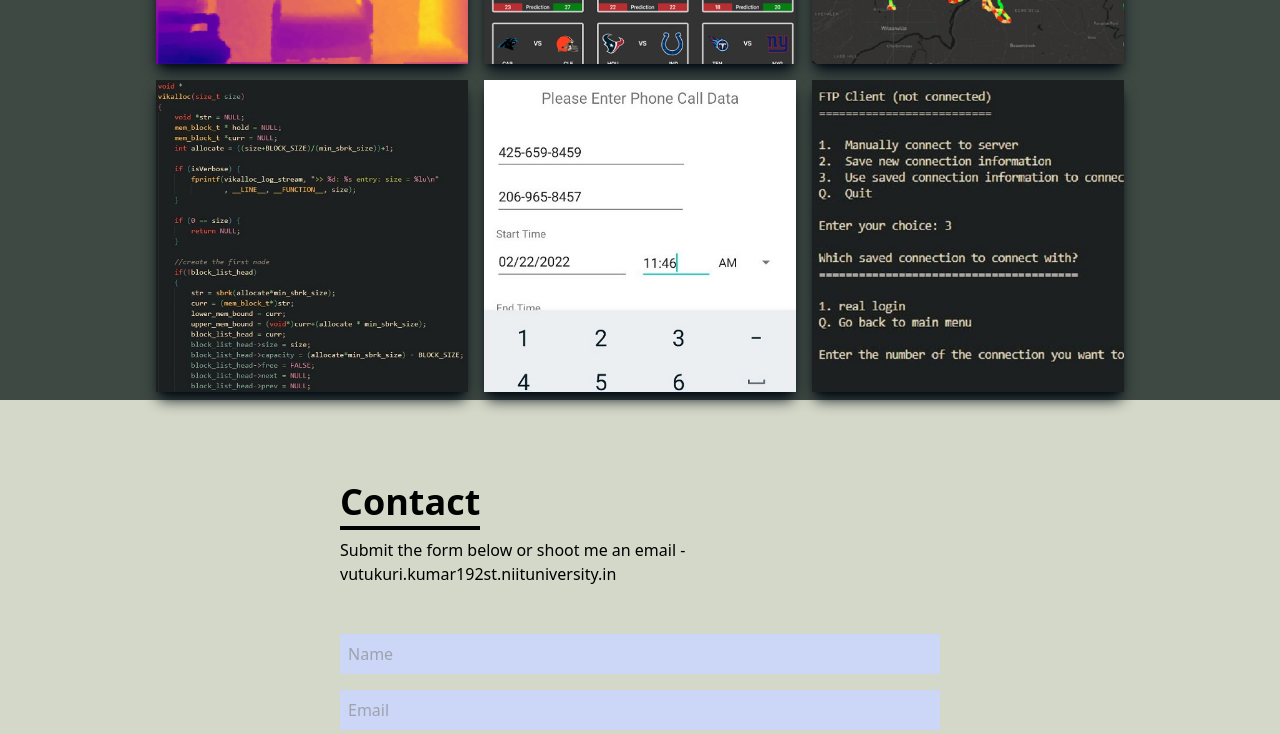
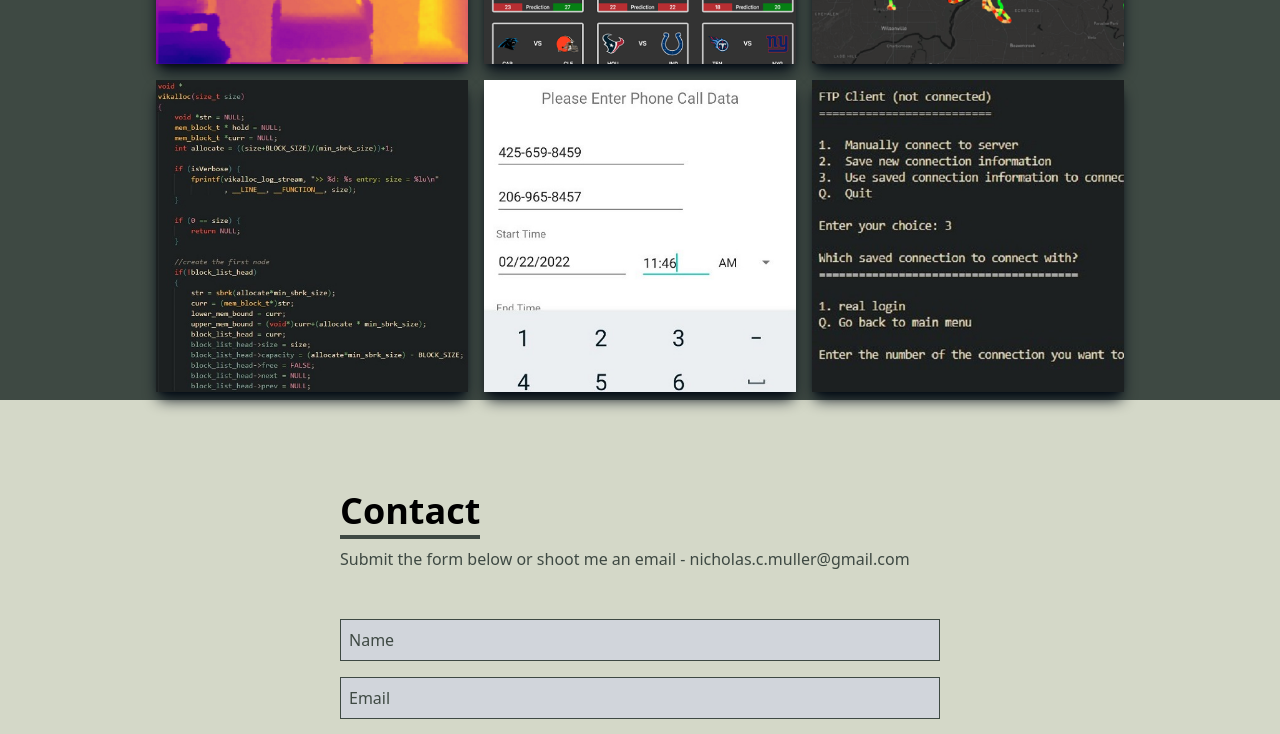
Before and after one commit to nicholasMuller/Portfolio, a React (Create React App) app in the folder portfolio/: page / in a window 1280 px wide. Shown: the part 2000-2734 px from the top of the page. Built offline with nearby package versions, Linux system fonts and the light colour scheme.

Commit message:
contact form functional

```diff
--- a/portfolio/src/components/Contact.jsx
+++ b/portfolio/src/components/Contact.jsx
@@ -4,15 +4,15 @@ function Contact() {
   return (
 
     <div name='contact' className='w-full h-screen bg-light-green flex justify-center items-center p-4'>
-        <form method='POST' action="https://getform.io/f/a699a1b2-f225-434e-b317-1fbbde8e006c" className='flex flex-col max-w-[600px] w-full'>
+        <form method='POST' action="https://getform.io/f/95df6f11-43ad-43ab-b850-04b599387e69" className='flex flex-col max-w-[600px] w-full'>
             <div className='pb-8'>
-                <p className='text-4xl font-bold inline border-b-4 border-pink-600 text-gray-300'>Contact</p>
-                <p className='text-gray-300 py-4'>Submit the form below or shoot me an email - vutukuri.kumar192st.niituniversity.in</p>
+                <p className='text-4xl font-bold inline border-b-4 border-dark-green text-gray-300'>Contact</p>
+                <p className='text-dark-green py-4'>Submit the form below or shoot me an email - nicholas.c.muller@gmail.com</p>
             </div>
-            <input className='bg-[#ccd6f6] p-2' type="text" placeholder='Name' name='name' />
-            <input className='my-4 p-2 bg-[#ccd6f6]' type="email" placeholder='Email' name='email' />
-            <textarea className='bg-[#ccd6f6] p-2' name="message" rows="10" placeholder='Message'></textarea>
-            <button className='text-white border-2 hover:bg-pink-600 hover:border-pink-600 px-4 py-3 my-8 mx-auto flex items-center'>Let's Collaborate</button>
+            <input className='p-2 bg-gray placeholder-dark-green border border-dark-green' type="text" placeholder='Name' name='name' />
+            <input className='my-4 p-2 bg-gray placeholder-dark-green border border-dark-green' type="email" placeholder='Email' name='email' />
+            <textarea className='bg-gray p-2 placeholder-dark-green border border-dark-green' name="message" rows="10" placeholder='Message'></textarea>
+            <button className='text-white border-2 hover:bg-dark-green hover:border-dark-green hover:text-light-green px-4 py-3 my-8 mx-auto flex items-center'>Let's Collaborate</button>
         </form>
     </div>
   )
--- a/portfolio/src/components/NavBar.jsx
+++ b/portfolio/src/components/NavBar.jsx
@@ -46,12 +46,6 @@ const NavBar = () => {
         </li>
         <li>
           {" "}
-          <Link to="education" smooth={true} duration={500}>
-            Education
-          </Link>
-        </li>
-        <li>
-          {" "}
           <Link to="contact" smooth={true} duration={500}>
             Contact
           </Link>
@@ -86,12 +80,6 @@ const NavBar = () => {
           {" "}
           <Link onClick={handleClick} className="text-4xl" to="projects" smooth={true} duration={500}>
             Projects
-          </Link>
-        </li>
-        <li>
-          {" "}
-          <Link onClick={handleClick} className="text-4xl" to="education" smooth={true} duration={500}>
-            Education
           </Link>
         </li>
         <li>
```
